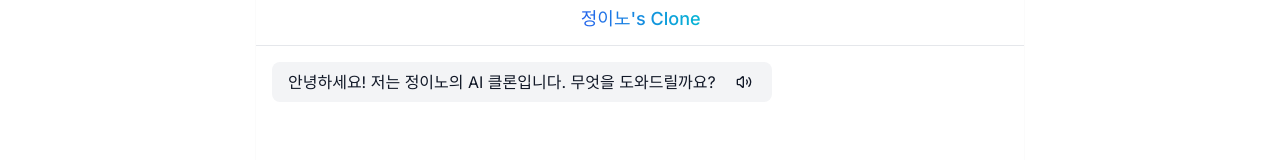
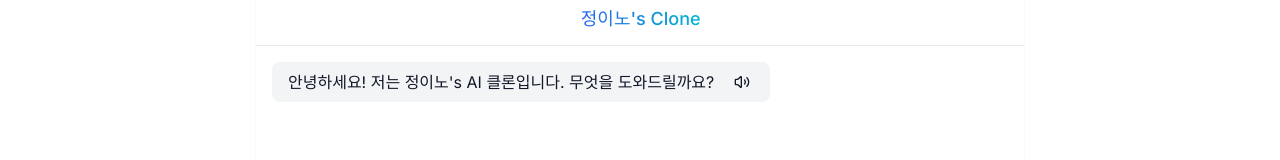
Before and after one commit to innocurve/personalPR-template, a Next.js app: page /chat in a window 1280 px wide. Shown: the part 175-335 px from the top of the page. Built offline with nearby package versions, Linux system fonts and the light colour scheme.

Commit message:
초기메시지 변경

```diff
--- a/app/chat/page.tsx
+++ b/app/chat/page.tsx
@@ -15,10 +15,10 @@ import { storage } from '../utils/storage'
 import WaveformIcon from '../components/WaveformIcon'
 
 const initialMessages = {
-  ko: "안녕하세요! 저는 정이노의 AI 클론입니다. 무엇을 도와드릴까요?",
-  en: "Hello! I'm Jeong Inno's Clone. How can I help you?",
-  ja: "こんにちは！イノのクローンです。どのようにお手伝いできますか？",
-  zh: "你好！我是Jeong Inno的克隆。我能为您做些什么？"
+  ko: "안녕하세요! 저는 정이노's AI 클론입니다. 무엇을 도와드릴까요?",
+  en: "Hello! I'm Jeong Ino's Clone. How can I help you?",
+  ja: "こんにちは！イノ's Cloneです。どのようにお手伝いできますか？",
+  zh: "你好！我是Jeong Ino's Clone。我能为您做些什么？"
 };
 
 export default function ChatPage() {
```
